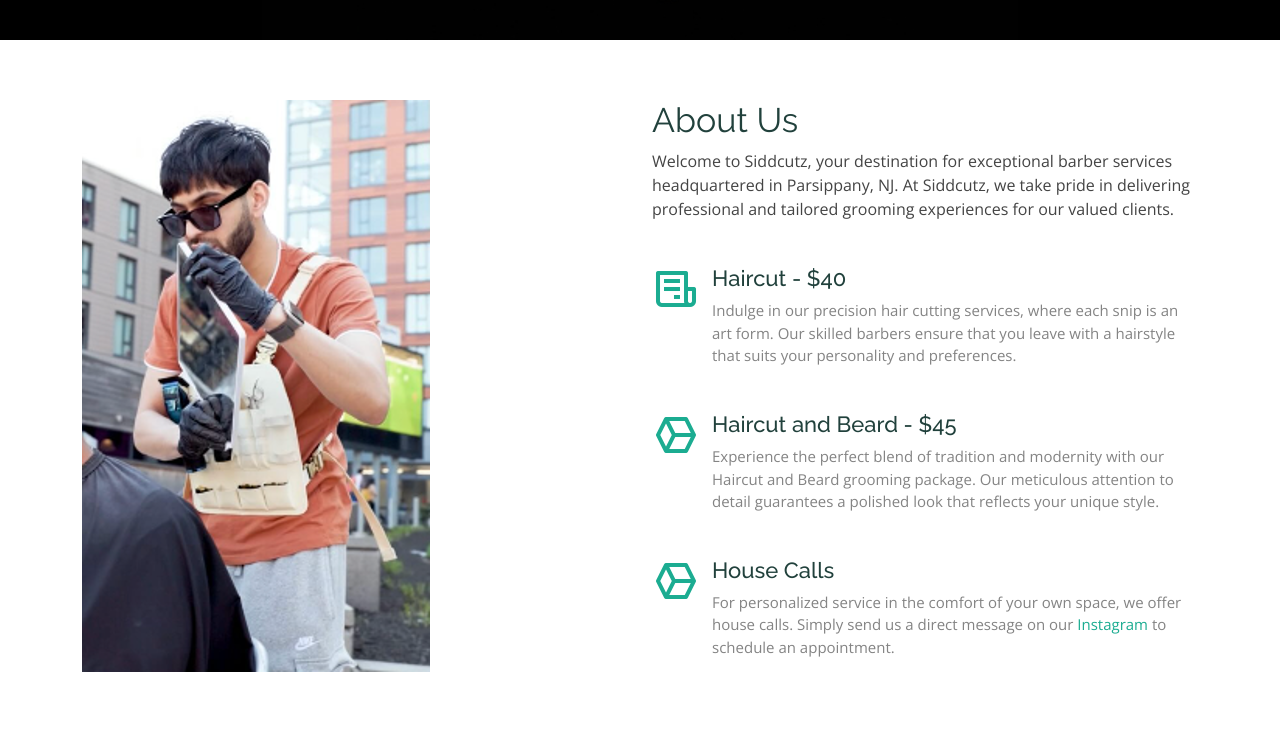
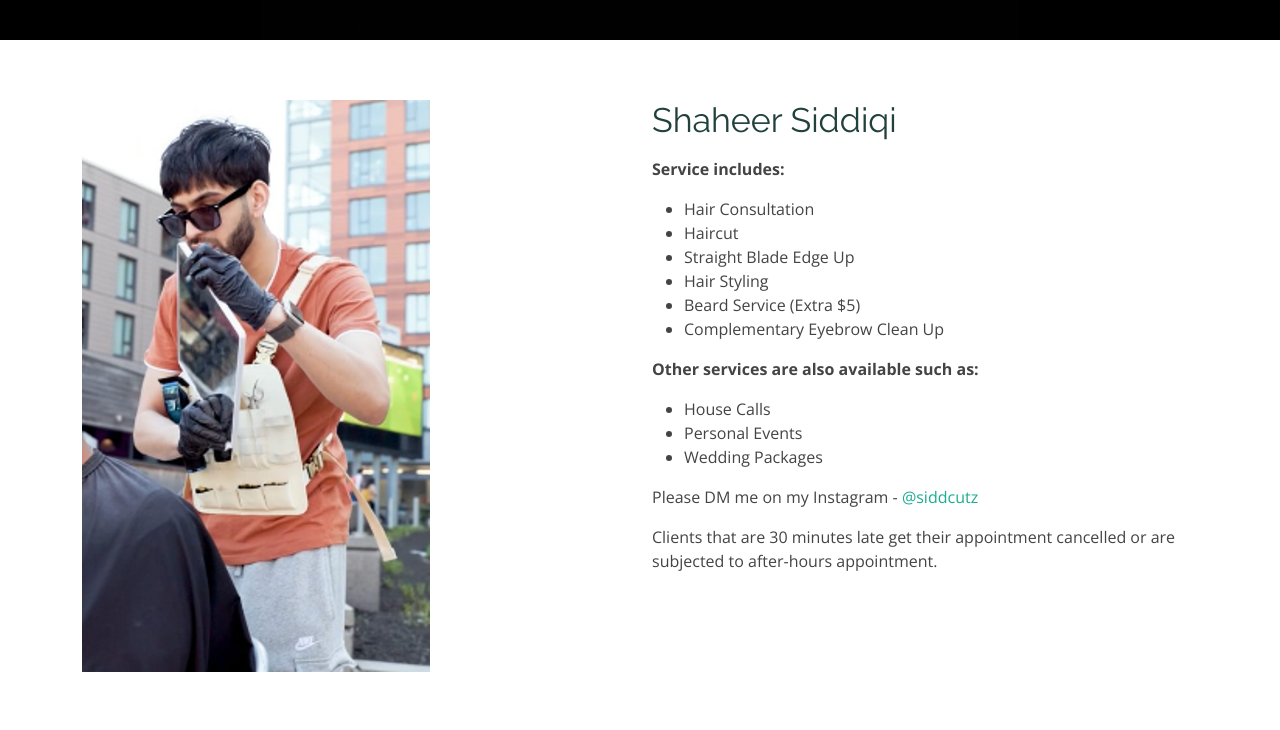
Before and after one commit to displayai/siddcutz, a plain HTML site: page index.html in a window 1280 px wide. Shown: the part 760-1490 px from the top of the page. Drawn offline with nearby package versions, Linux system fonts and the light colour scheme.

Commit message:
Update index.html

```diff
--- a/index.html
+++ b/index.html
@@ -101,37 +101,44 @@
             <img src="assets/img/team/team-1.png" class="img-fluid" alt="">
           </div>
           <div class="col-xl-6 col-lg-5 pt-5 pt-lg-0">
-            <h3 data-aos="fade-up">About Us</h3>
+            <h3 data-aos="fade-up">Shaheer Siddiqi</h3>
             <p data-aos="fade-up">
-              Welcome to Siddcutz, your destination for exceptional barber services headquartered in Parsippany, NJ. At Siddcutz, we take pride in delivering professional and tailored grooming experiences for our valued clients.
             </p>
-            <div class="icon-box" data-aos="fade-up">
-              <i class="bx bx-receipt"></i>
-              <h4>Haircut - $40</h4>
-              <p>Indulge in our precision hair cutting services, where each snip is an art form. Our skilled barbers ensure that you leave with a hairstyle that suits your personality and preferences.</p>
-            </div>
+            <p data-aos="fade-up">
+              <strong>Service includes:</strong>
+            </p>
+            <ul data-aos="fade-up">
+              <li>Hair Consultation</li>
+              <li>Haircut</li>
+              <li>Straight Blade Edge Up</li>
+              <li>Hair Styling</li>
+              <li>Beard Service (Extra $5)</li>
+              <li>Complementary Eyebrow Clean Up</li>
+            </ul>
 
-            <div class="icon-box" data-aos="fade-up" data-aos-delay="100">
-              <i class="bx bx-cube-alt"></i>
-              <h4>Haircut and Beard - $45</h4>
-              <p>Experience the perfect blend of tradition and modernity with our Haircut and Beard grooming package. Our meticulous attention to detail guarantees a polished look that reflects your unique style.</p>
-            </div>
+            <p data-aos="fade-up">
+              <strong>Other services are also available such as:</strong>
+            </p>
+            <ul data-aos="fade-up">
+              <li>House Calls</li>
+              <li>Personal Events</li>
+              <li>Wedding Packages</li>
+            </ul>
 
-            <div class="icon-box" data-aos="fade-up" data-aos-delay="100">
-              <i class="bx bx-cube-alt"></i>
-              <h4>House Calls</h4>
-              <p>For personalized service in the comfort of your own space, we offer house calls. Simply send us a direct message on our <a href="https://www.instagram.com/siddcutz/" target="_blank" rel="noopener noreferrer">Instagram</a> to schedule an appointment.</p>
-            </div>
+            <p data-aos="fade-up">
+              Please DM me on my Instagram - <a href="https://www.instagram.com/siddcutz/" target="_blank" rel="noopener noreferrer">@siddcutz</a>
+            </p>
 
-
-
-
-
+            <p data-aos="fade-up">
+              Clients that are 30 minutes late get their appointment cancelled or are subjected to after-hours appointment.
+            </p>
 
           </div>
         </div>
       </div>
     </section>
+
+
 
     <!-- End About Section -->
 
@@ -155,7 +162,6 @@
       <div class="container">
           <div class="section-title" data-aos="fade-up">
               <h2>Our Services</h2>
-              <p>Indulge in a range of grooming services tailored to perfection. Our dedicated team is committed to providing exceptional experiences that leave you looking and feeling your best.</p>
           </div>
 
           <div class="row">
@@ -164,13 +170,13 @@
               <div class="col-md-6 col-lg-4 d-flex align-items-stretch mb-5 mb-lg-0" data-aos="fade-up">
                 <div class="icon-box icon-box-pink">
                   <div class="icon"><i class="bx bx-receipt"></i></div>
-                  <h4 class="title">Haircuts</h4>
-                  <p class="description">
-                      <strong>$40</strong> - Indulge in our precision hair cutting services, where each snip is an art form.
-                      <br>
-                      <strong>$45</strong> - Experience the perfect blend of tradition and modernity with our Haircut and Beard grooming package.
-                  </p>
+                  <h4 class="title">Service includes</h4>
+                  <div class="description">
+                      Haircut, Hair Styling, Straight Blade Edge Up, Beard Service (Extra $5), House Calls, Personal Events, Wedding Packages
+                  </div>
               </div>
+
+
               </div>
 
 
@@ -186,8 +192,8 @@
               <div class="col-md-6 col-lg-4 d-flex align-items-stretch mb-5 mb-lg-0" data-aos="fade-up" data-aos-delay="300">
                   <div class="icon-box icon-box-blue">
                       <div class="icon"><i class="bx bx-time"></i></div>
-                      <h4 class="title">Fast Response Times</h4>
-                      <p class="description">We understand the value of your time. Expect quick and efficient responses when you reach out to us. Your grooming needs are our priority, and we ensure a timely and convenient service experience.</p>
+                      <h4 class="title">Late Clients Policy </h4>
+                      <p class="description"> Clients that are 30 minutes late get their appointment cancelled or are subjected to after-hours appointment </p>
                   </div>
               </div>
 
```
